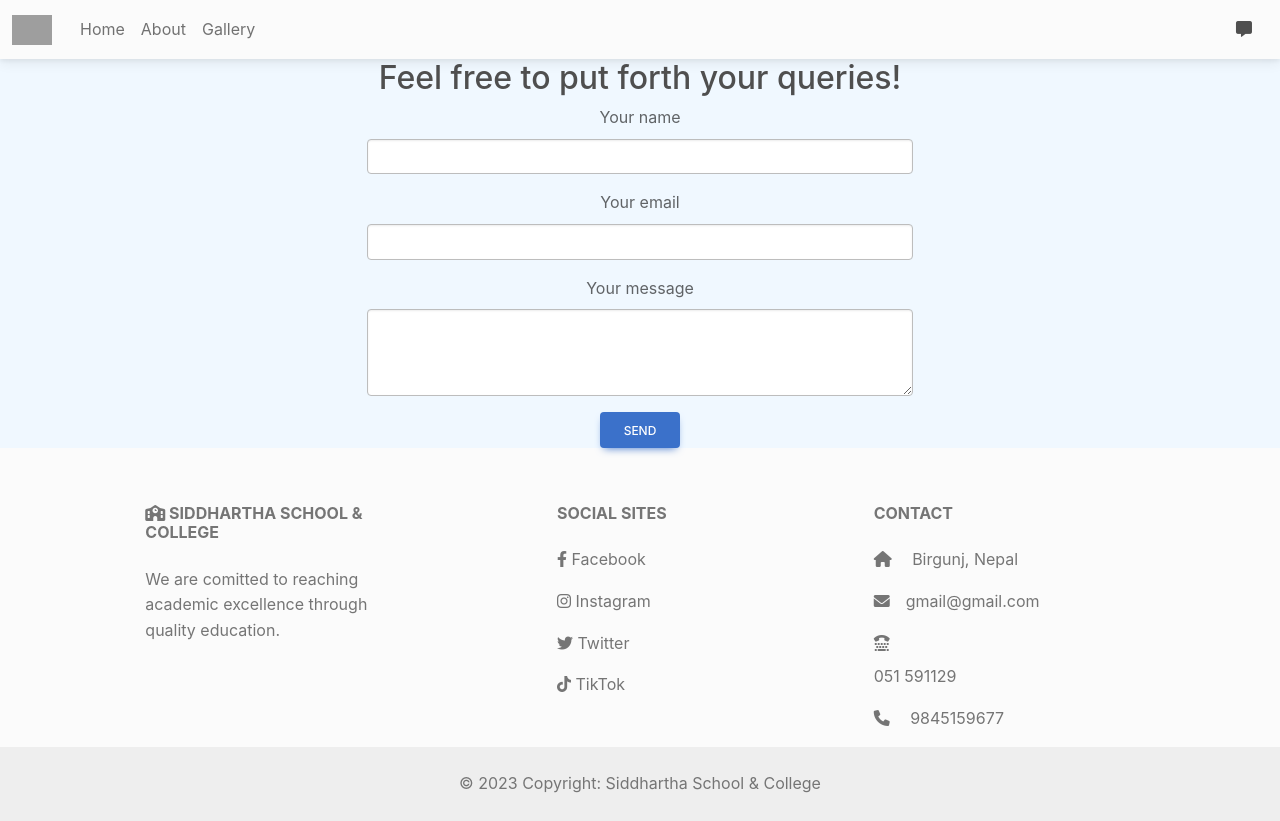
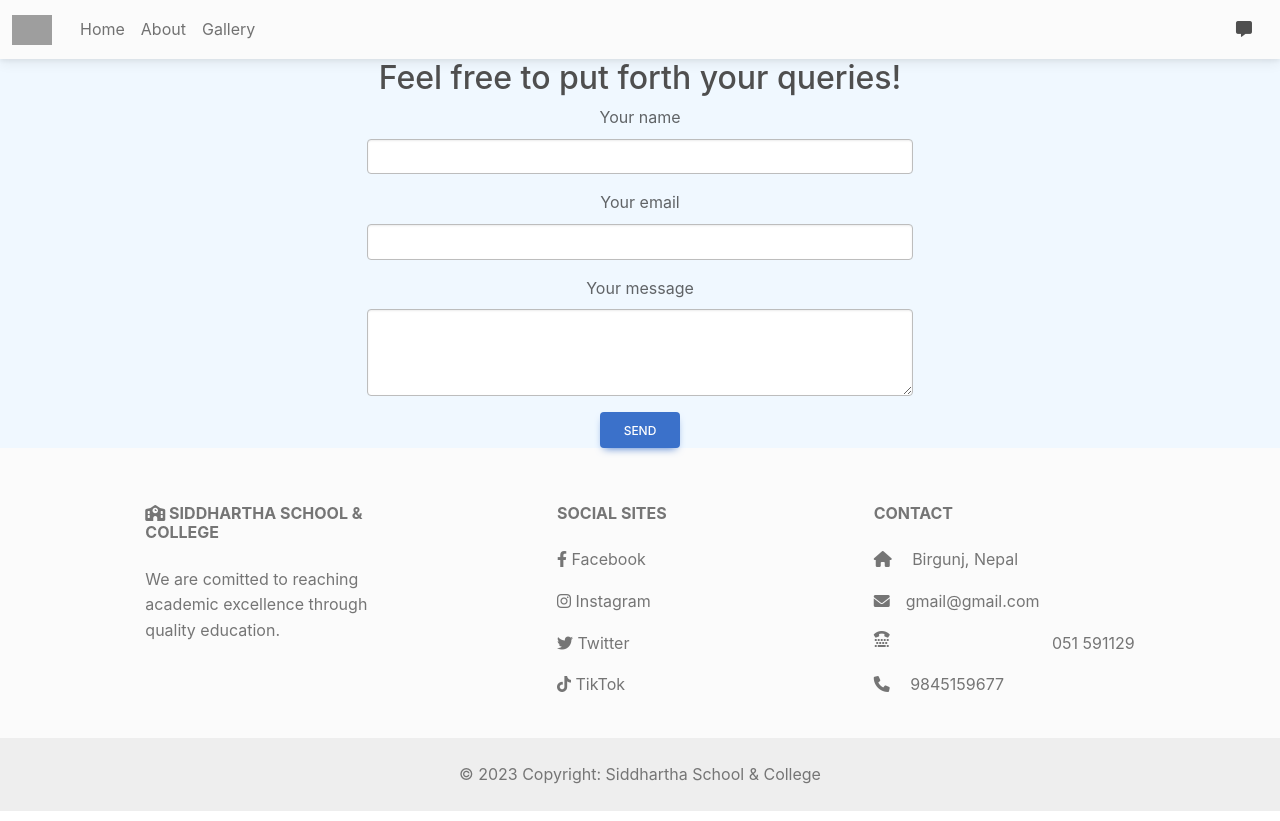
Before and after one commit to aryanPokharel/siddharthaSchoolAndCollege, a React (Create React App) app: page /contact in a window 1280 px wide. Built offline with nearby package versions, Linux system fonts and the light colour scheme; grey boxes are pictures that could not be loaded.

Commit message:
spacing added

```diff
--- a/src/components/Footer.js
+++ b/src/components/Footer.js
@@ -72,7 +72,7 @@ function Footer() {
                   <i className="fas fa-envelope me-3" />
                   gmail@gmail.com
                 </p>
-                <p>
+                <p style={{display: "flex", flexDirection: "row", justifyContent: "space-between"}}>
                   <i className="fa-solid fa-tty" />  <h2> </h2> 051 591129
                 </p>
                 <p>
```
